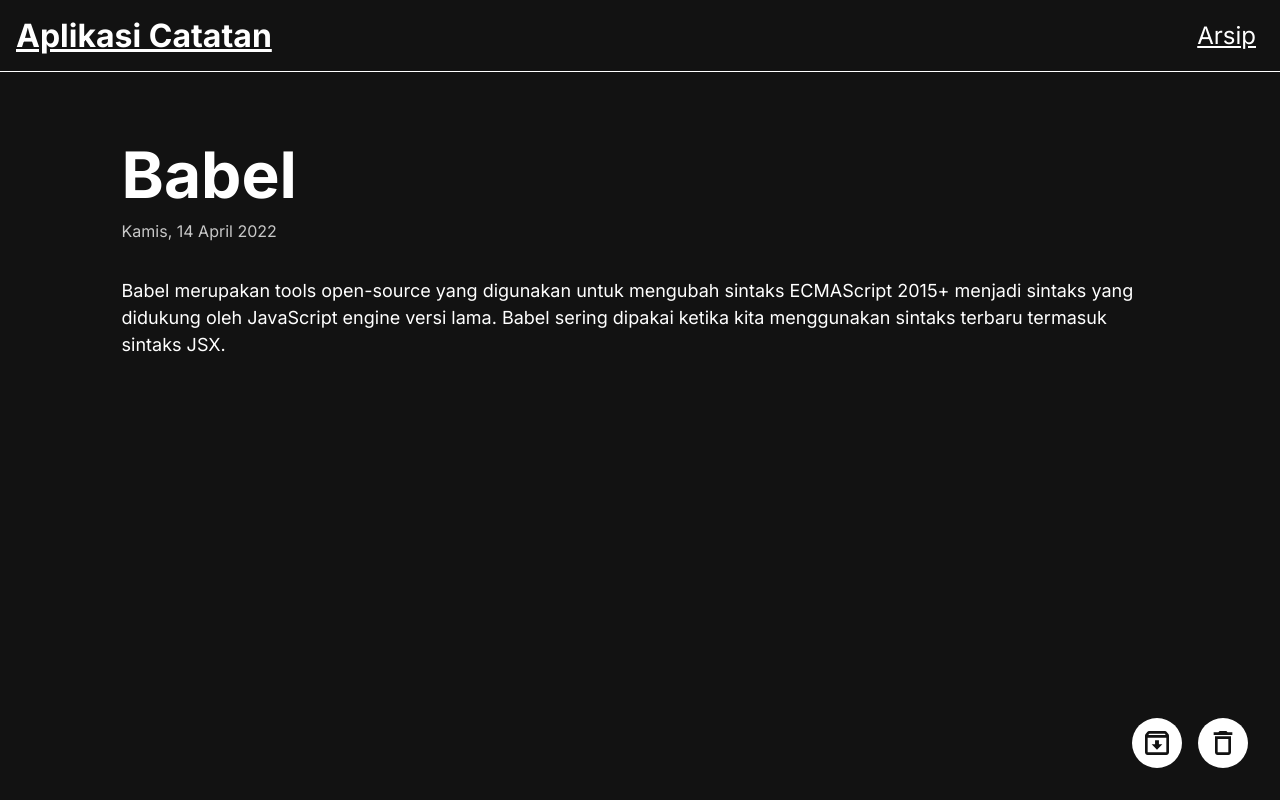
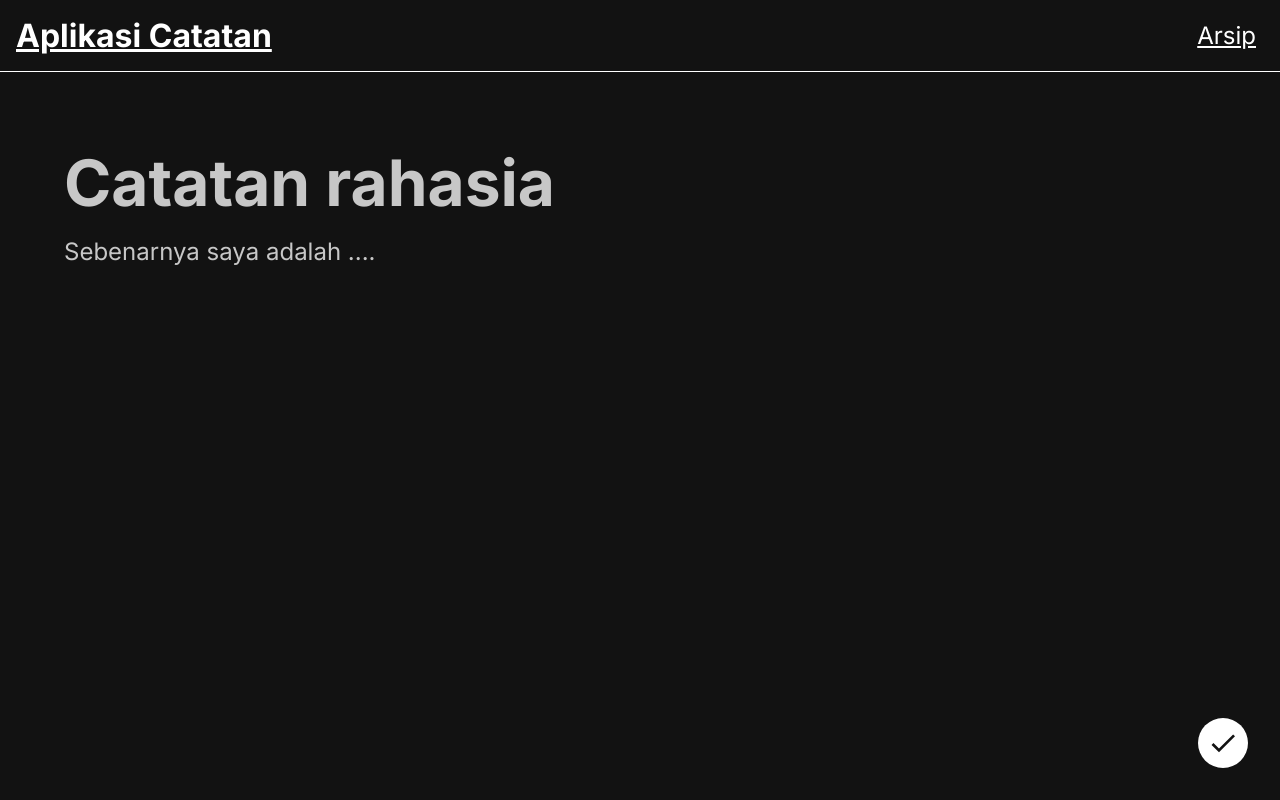
Before and after one commit to inirafli/my-personal-notes, a React (Vite) app: page / in a window 1280 px wide. Built offline with nearby package versions, Linux system fonts and the light colour scheme.

Commit message:
added addNote component

```diff
--- a/src/components/NotesApp.jsx
+++ b/src/components/NotesApp.jsx
@@ -2,9 +2,10 @@ import React from 'react'
 
 import HomeScreen from './homepage/HomeScreen'
 import DetailScreen from './detailpage/DetailScreen'
+import AddNoteScreen from './addnotepage/AddNoteScreen'
 
 const NotesApp = () => (
-  <DetailScreen />
+  <AddNoteScreen />
 )
 
 export default NotesApp
--- /dev/null
+++ b/src/components/addnotepage/AddNoteContent.jsx
@@ -0,0 +1,14 @@
+import React from 'react';
+
+const AddNoteContent = () => (
+  <div className="add-new-page__input">
+    <input className="add-new-page__input__title" placeholder="Catatan rahasia" value="" />
+    <div
+      className="add-new-page__input__body"
+      contentEditable="true"
+      data-placeholder="Sebenarnya saya adalah ...."
+    />
+  </div>
+)
+
+export default AddNoteContent
--- /dev/null
+++ b/src/components/addnotepage/AddNoteScreen.jsx
@@ -0,0 +1,19 @@
+import React from 'react'
+
+import AppBar from '../AppBar'
+import AddNoteContent from './AddNoteContent'
+import ConfirmButton from './ConfirmButton'
+
+const AddNoteScreen = () => (
+  <div className="app-container">
+    <AppBar />
+    <main>
+      <section className='add-new-page'>
+        <AddNoteContent />
+        <ConfirmButton />
+      </section>
+    </main>
+  </div>
+)
+
+export default AddNoteScreen
--- /dev/null
+++ b/src/components/addnotepage/ConfirmButton.jsx
@@ -0,0 +1,22 @@
+import React from 'react'
+
+const ConfirmButton = () => (
+  <div className="add-new-page__action">
+    <button className="action" type="button" title="Simpan">
+      <svg
+        stroke="currentColor"
+        fill="currentColor"
+        strokeWidth="0"
+        viewBox="0 0 24 24"
+        height="1em"
+        width="1em"
+        xmlns="http://www.w3.org/2000/svg"
+      >
+        <path fill="none" d="M0 0h24v24H0V0z" />
+        <path d="M9 16.17L4.83 12l-1.42 1.41L9 19 21 7l-1.41-1.41L9 16.17z" />
+      </svg>
+    </button>
+  </div>
+)
+
+export default ConfirmButton
```
